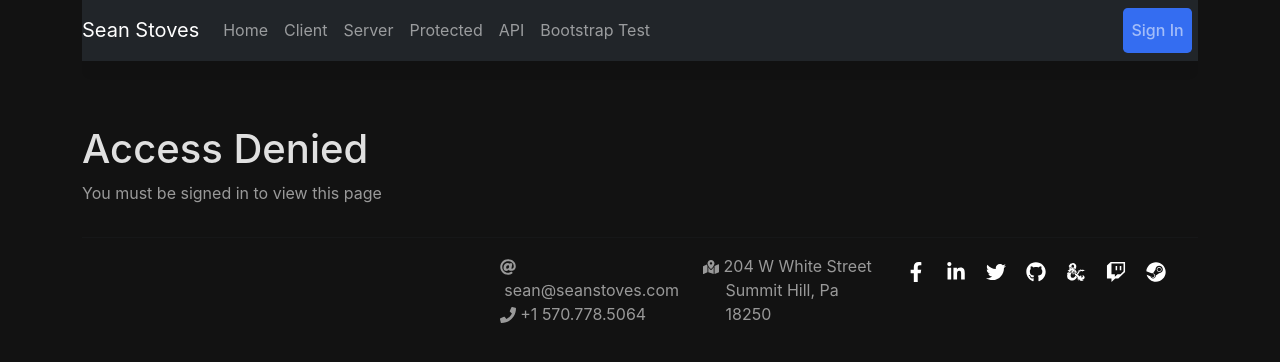
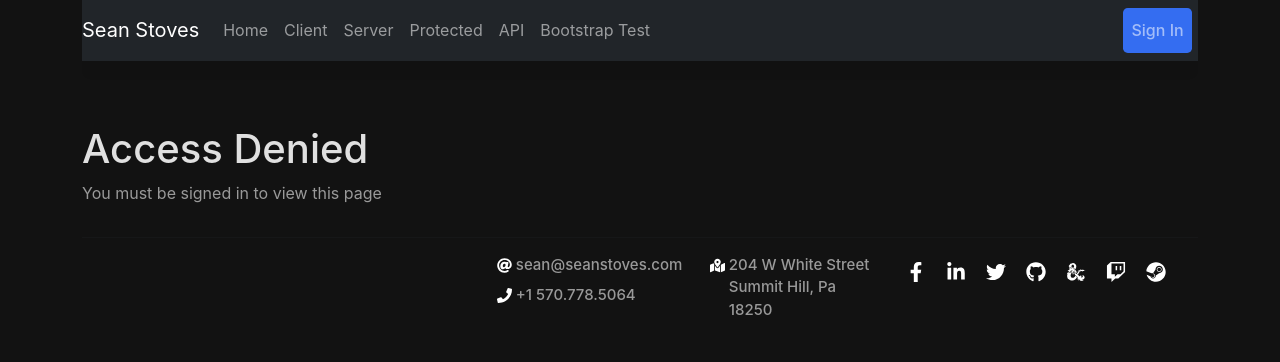
Before and after one commit to SeanStoves/seanstoves-web-frontend, a Next.js app: page / in a window 1280 px wide. Shown: the top 362 px of the page. Built offline with nearby package versions, Linux system fonts and the light colour scheme; no server answers.

Commit message:
Fix footer information styling

```diff
--- a/components/footer.js
+++ b/components/footer.js
@@ -33,8 +33,8 @@ export default function Footer() {
                 <Row>
                     <Col></Col>
                     <Col></Col>
-                    <Col><p className={styles.ftInfo}><FaAt/>&nbsp;{contact.email}<br/><FaPhone/>&nbsp;{contact.phone}</p></Col>
-                    <Col><p className={styles.ftInfo}><FaMapMarkedAlt/>&nbsp;{(contact.address || {}).street}<br/>&nbsp;&nbsp;&nbsp;&nbsp;&nbsp;{(contact.address || {}).city}, {(contact.address || {}).state}<br/>&nbsp;&nbsp;&nbsp;&nbsp;&nbsp;{(contact.address || {}).zip}</p></Col>
+                    <Col><div className={styles.ftInfo}><div><FaAt/><p>{contact.email}</p></div><div><FaPhone/><p>{contact.phone}</p></div></div></Col>
+                    <Col><div className={styles.ftInfo}><div><FaMapMarkedAlt/><p>{contact.address?.street}<br/>{contact.address?.city}, {contact.address?.state}<br/>{contact.address?.zip}</p></div></div></Col>
                     <Col className="align-items-center">
                         <ul className={styles.SocialNetwork}>
                             <SocialList />
--- a/styles/Footer.module.css
+++ b/styles/Footer.module.css
@@ -41,11 +41,29 @@
     opacity: 0.5;
 }
 
-.ft-info p {
-    display: block;
+.ftInfo {
+    display: flex;
+    flex-direction: column;
     color: #fff;
     font-weight: 500;
     font-size: 15px;
-    line-height: 2.1;
-    letter-spacing: .8px;
+    /* line-height: 2.1; */
 }
+
+.ftInfo > div {
+    display: flex;
+    margin-bottom: .5rem;
+}
+
+.ftInfo p {
+    margin-bottom: 0;
+}
+
+.ftInfo svg {
+    margin-right: .5rem;
+    /* Font-size / 4 */
+    margin: 3.75px;
+    /* Font-size */
+    width: 15px;
+    height: 15px;
+}
```
